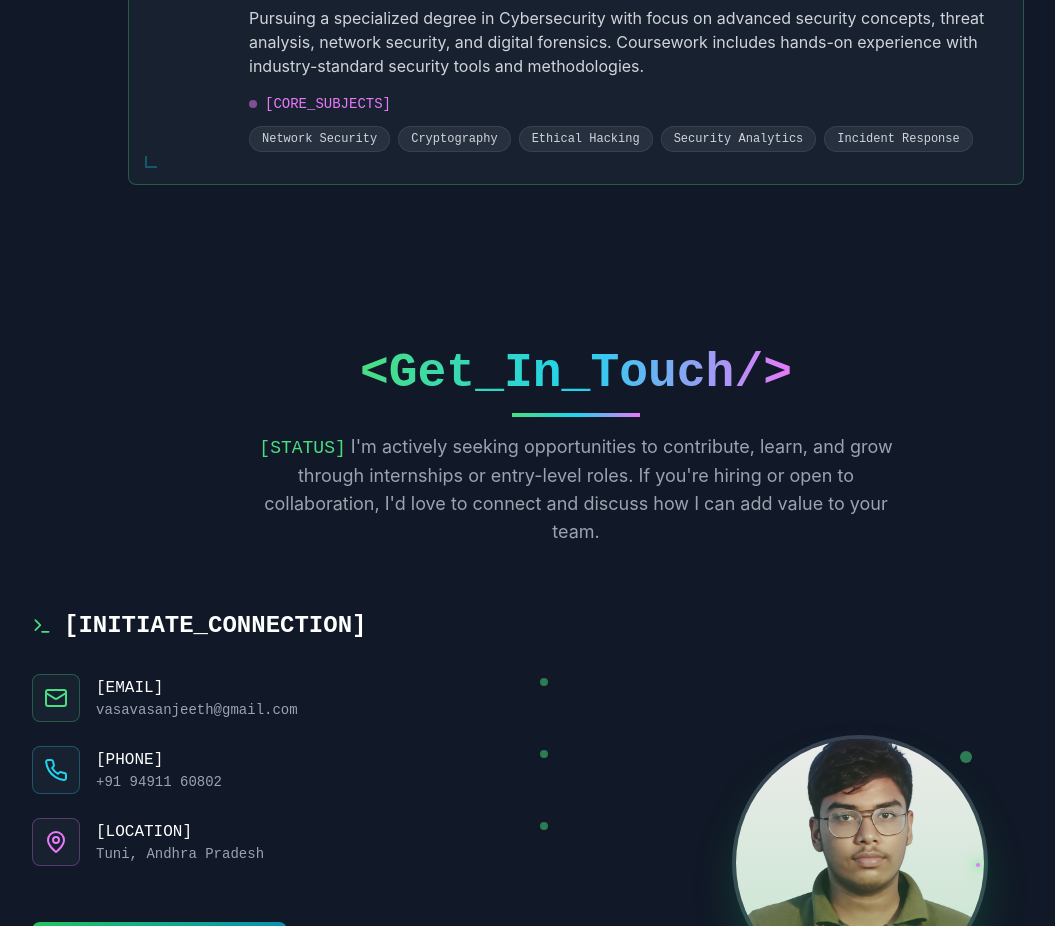
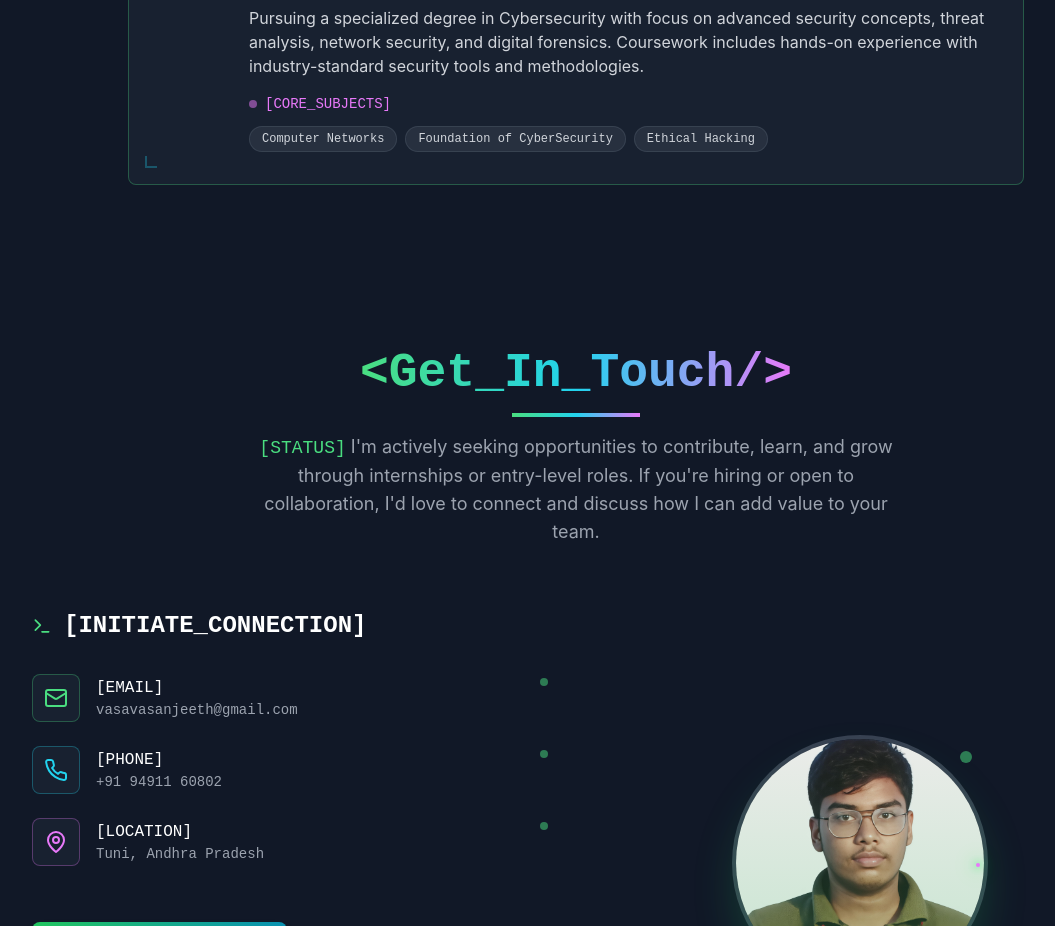
Before and after one commit to sanjeeth-solleti/portfolio, a React (Vite) app: page / in a window 1280 px wide. Shown: the part 6300-7226 px from the top of the page, without its empty margins (64-1119 px from the left). Built offline with nearby package versions, Linux system fonts and the light colour scheme.

Commit message:
Update Education.tsx

```diff
--- a/src/components/Education.tsx
+++ b/src/components/Education.tsx
@@ -156,11 +156,9 @@ const Education = () => {
                     </div>
                     <div className="flex flex-wrap justify-center sm:justify-start gap-2">
                       {[
-                        'Network Security',
-                        'Cryptography',
-                        'Ethical Hacking',
-                        'Security Analytics',
-                        'Incident Response'
+                        'Computer Networks',
+                        'Foundation of CyberSecurity',
+                        'Ethical Hacking'
                       ].map((subject, index) => (
                         <motion.span
                           key={index}
```
